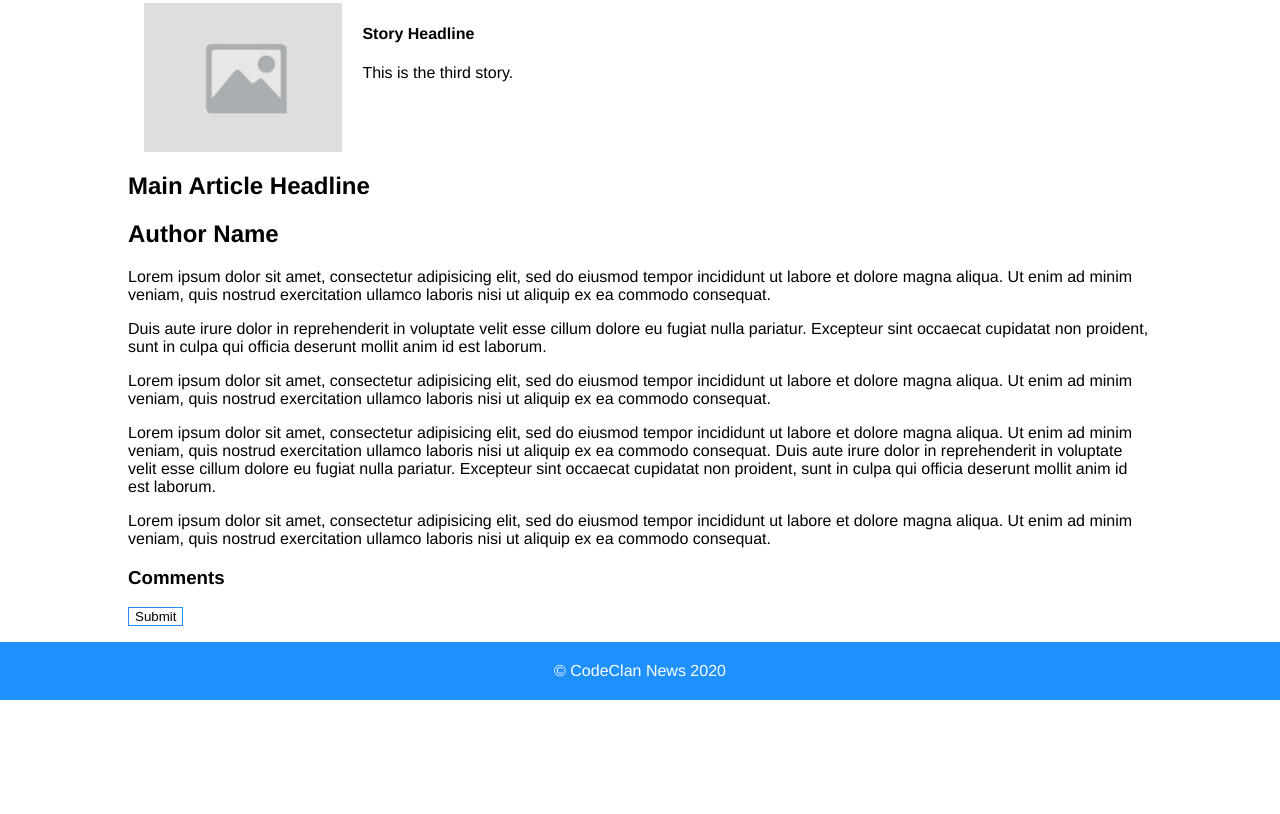
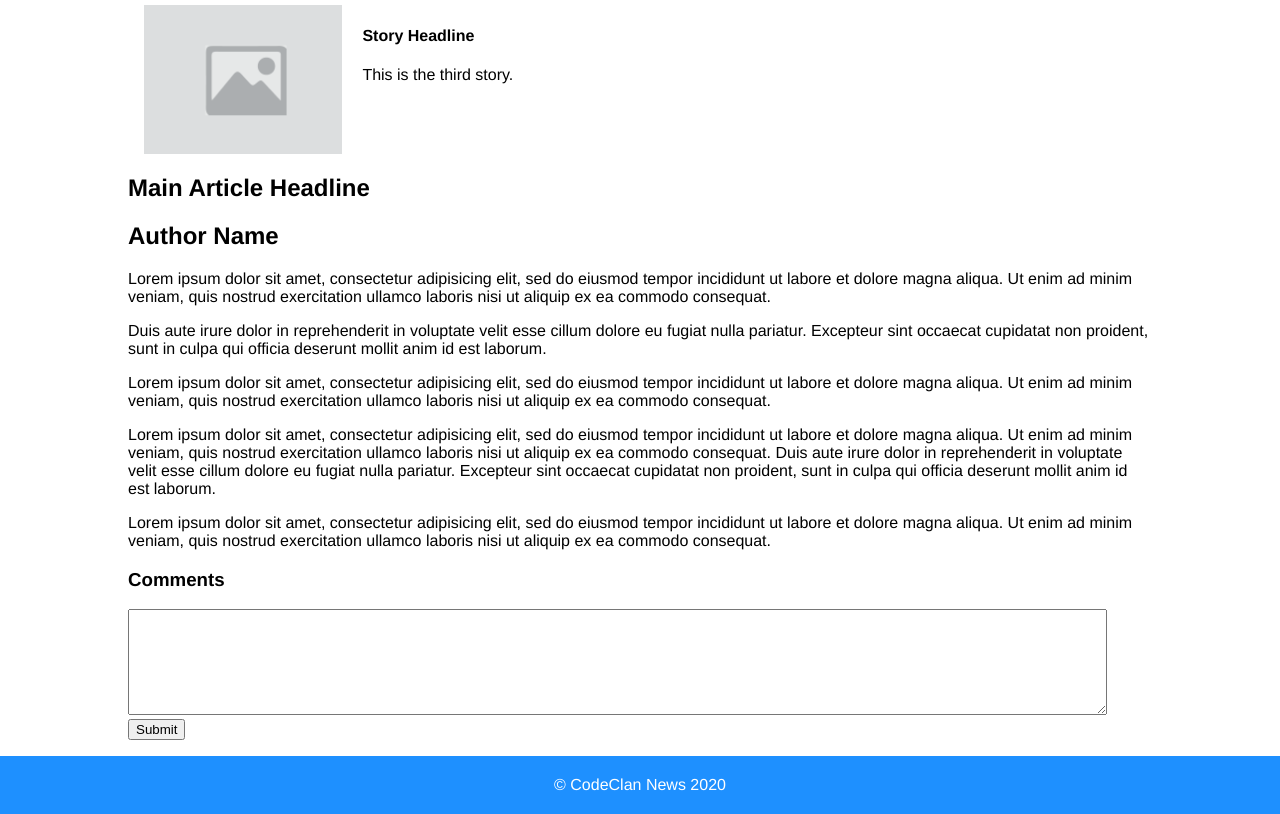
Before and after one commit to Laurelinex/Week_3_day_1_lab, a plain HTML site: page index.html in a window 1280 px wide. Shown: the part 834-1648 px from the top of the page. Before the commit the page ends 1534 px from the top, so only its background shows below. Drawn offline with Linux system fonts and the light colour scheme.

Commit message:
added textarea for comments

```diff
--- a/index.html
+++ b/index.html
@@ -111,12 +111,18 @@
             <footer>
                 <article>
                     <h1>Comments</h1>
-                    <button class="submit-button">Submit</button>
+                    <form>
+                        <action="/html/tags/html_form_tag_action.cfm" method="post">
+                        <div>
+                        <textarea>
+                        </textarea>
+                        </div>
+                        <input type="submit" value="Submit">
+                    </form>
                 </article>
             </footer>
         </article>
     </main>
-
     <footer>
         <p>&copy; CodeClan News 2020</p>
     </footer>
--- a/style.css
+++ b/style.css
@@ -61,7 +61,7 @@ body > footer > p {
     color: white;
 }
 
-.submit-button {
-    background-color: transparent;
-    border: 1px solid dodgerblue;
+textarea {
+    width: 95%;
+    height: 100px;
 }
```
